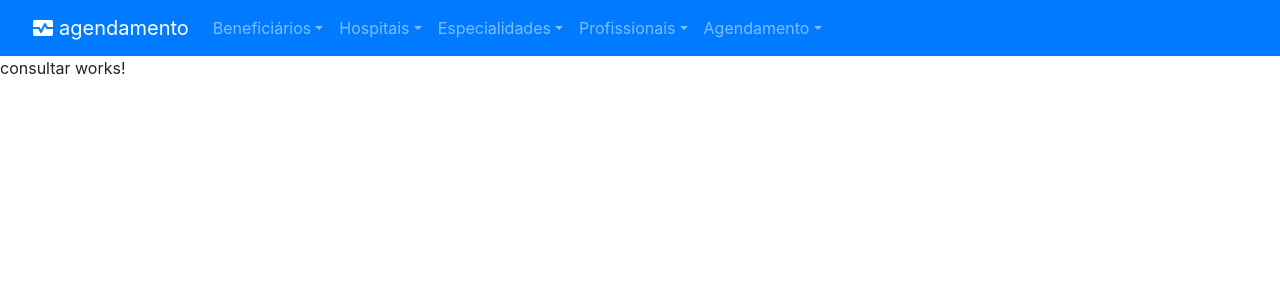
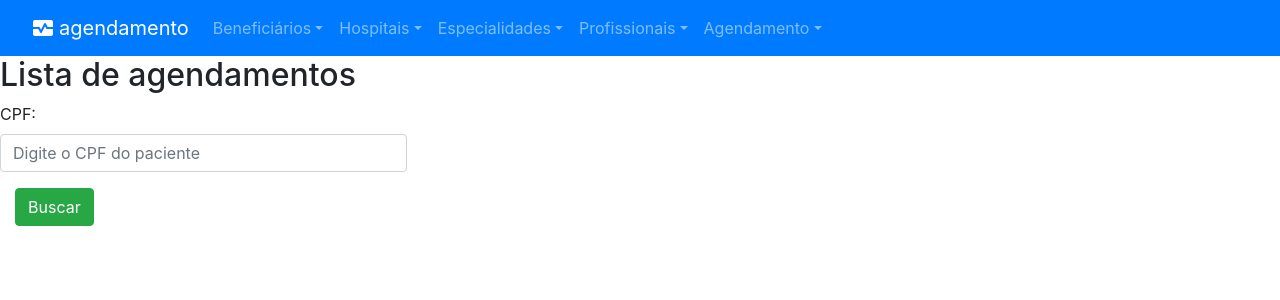
Before and after one commit to GrupoAgendamento/AgendamentoHospitalar, an Angular app in the folder FrontEnd/AgendamentoMedico/: page /agendamentoconsultar in a window 1280 px wide. Shown: the top 300 px of the page. Built offline with nearby package versions, Linux system fonts and the light colour scheme.

Commit message:
initial commit

```diff
--- /dev/null
+++ b/FrontEnd/AgendamentoMedico/src/app/Agendamento/consultar/Consultar.ts
@@ -0,0 +1,5 @@
+export class Consultar{
+  constructor() {}
+
+  'cpf': '';
+}
--- a/FrontEnd/AgendamentoMedico/src/app/Agendamento/consultar/consultar.component.html
+++ b/FrontEnd/AgendamentoMedico/src/app/Agendamento/consultar/consultar.component.html
@@ -1 +1,14 @@
-<p>consultar works!</p>
+<h2>Lista de agendamentos</h2>
+<form class="row g-3 needs-validation" novalidate>
+  <!--Hospital-->
+  <div class="col-md-4">
+    <label for="cpfAgendamento" class="form-label">CPF:</label>
+    <input type="text" class="form-control" [ngModelOptions]="{standalone: true}" [(ngModel)]="consultar.cpf" placeholder="Digite o CPF do paciente" required id="cpfAgendamento">
+    <div class="invalid-feedback">
+      É obrigatório informar o CPF
+    </div>
+    <div class="col-12">
+      <button class="btn btn-success mt-3" type="submit" (click)="Mostrar()">Buscar</button>
+    </div>
+  </div>
+  </form>
--- a/FrontEnd/AgendamentoMedico/src/app/Agendamento/consultar/consultar.component.ts
+++ b/FrontEnd/AgendamentoMedico/src/app/Agendamento/consultar/consultar.component.ts
@@ -1,10 +1,31 @@
-import { Component } from '@angular/core';
+import { Consultar } from './Consultar';
+import { HttpClient } from '@angular/common/http';
+import { Component, OnInit } from '@angular/core';
+import { FormGroup, FormsModule } from '@angular/forms';
 
 @Component({
-  selector: 'app-consultar',
+  selector: 'app-agendar',
   templateUrl: './consultar.component.html',
   styleUrls: ['./consultar.component.css']
 })
-export class ConsultarComponent {
+export class ConsultarComponent implements OnInit {
+
+  form: FormGroup = new FormGroup({});
+  consultar: Consultar = new Consultar();
+  mensagem: string = '';
+
+  constructor(private http: HttpClient) { }
+
+  ngOnInit() {
+    this.consultar = new Consultar();
+  }
+
+  allConsultas: Consultar[] = [];
+  //consulta = Consultar[] = [];
+  baseApiUrl = 'https://localhost:7026/api/Agendamento';
+
+  Mostrar(){
+
+  }
 
 }
--- a/FrontEnd/AgendamentoMedico/src/app/app-routing.module.ts
+++ b/FrontEnd/AgendamentoMedico/src/app/app-routing.module.ts
@@ -1,7 +1,7 @@
 import { NgModule } from '@angular/core'
 import { RouterModule, Routes } from '@angular/router';
 import { BeneficiarioEditarComponent} from './Beneficiarios/Beneficiario-editar/Beneficiario-editar.component'
-import { BeneficiarioListaComponent} from './Beneficiarios/Beneficiario-lista/Beneficiario-lista.component'
+//import { BeneficiarioListaComponent} from './Beneficiarios/Beneficiario-lista/Beneficiario-lista.component'
 import { HospitalEditarComponent } from './hospital/hospital-editar/hospital-editar.component';
 import { HospitalListaComponent } from './hospital/hospital-lista/hospital-lista.component';
 import { ProfissionalEditarComponent } from './Profissional/Profissional-editar/profissional-editar.component';
@@ -12,7 +12,7 @@ import { ConsultarComponent } from './Agendamento/consultar/consultar.component'
 const routes: Routes = [
   { path: 'beneficiariocadastrar', component: BeneficiarioEditarComponent },
   { path: 'beneficiariocadastrar/:id', component: BeneficiarioEditarComponent },
-  { path: 'beneficiariolista', component: BeneficiarioListaComponent },
+  //{ path: 'beneficiariolista', component: BeneficiarioListaComponent },
   { path: 'hospitalcadastrar', component: HospitalEditarComponent },
   { path: 'hospitalcadastrar/:id', component: HospitalEditarComponent },
   { path: 'hospitallista', component: HospitalListaComponent },
--- a/FrontEnd/AgendamentoMedico/src/app/app.module.ts
+++ b/FrontEnd/AgendamentoMedico/src/app/app.module.ts
@@ -8,7 +8,7 @@ import { BrowserAnimationsModule } from '@angular/platform-browser/animations';
 
 import { AppComponent } from './app.component';
 import { BeneficiarioEditarComponent } from './Beneficiarios/Beneficiario-editar/Beneficiario-editar.component';
-import { BeneficiarioListaComponent } from './Beneficiarios/Beneficiario-lista/Beneficiario-lista.component';
+//import { BeneficiarioListaComponent } from './Beneficiarios/Beneficiario-lista/Beneficiario-lista.component';
 import { HospitalListaComponent } from './hospital/hospital-lista/hospital-lista.component';
 import { HospitalEditarComponent } from './hospital/hospital-editar/hospital-editar.component';
 import { ProfissionalEditarComponent } from './Profissional/Profissional-editar/profissional-editar.component';
@@ -20,7 +20,7 @@ import { ConsultarComponent } from './Agendamento/consultar/consultar.component'
 @NgModule({
   declarations: [
     AppComponent,
-    BeneficiarioListaComponent,
+    //BeneficiarioListaComponent,
     BeneficiarioEditarComponent,
     ProfissionalEditarComponent,
     ProfissionalListaComponent,
```
